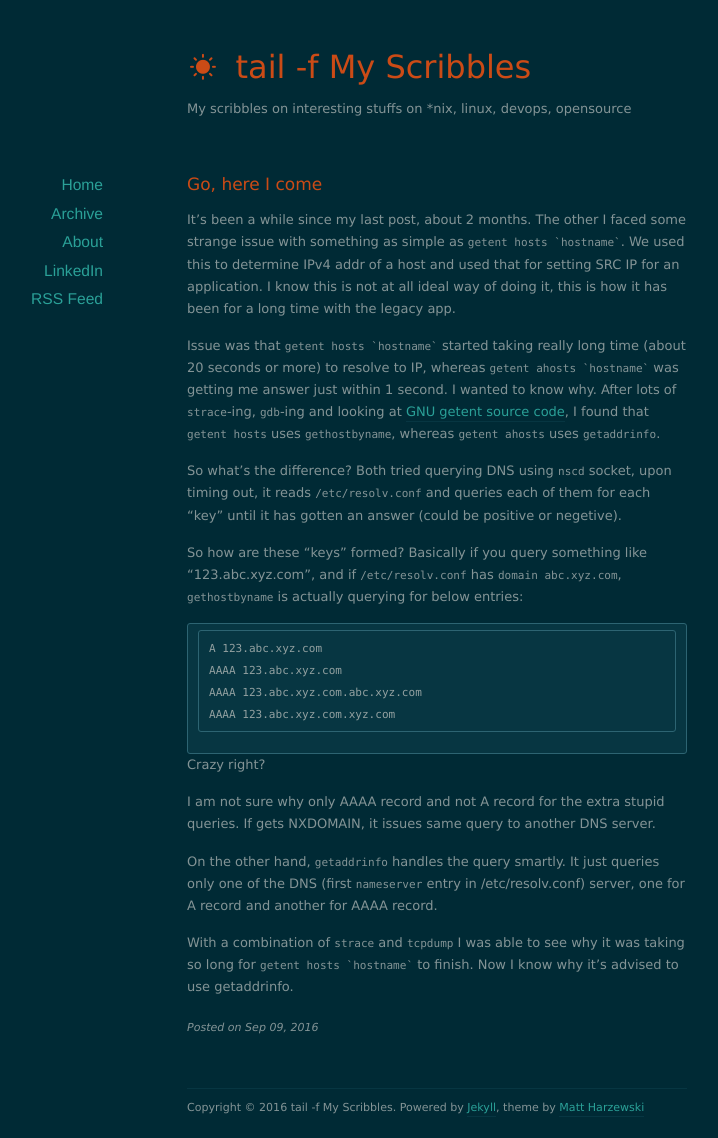
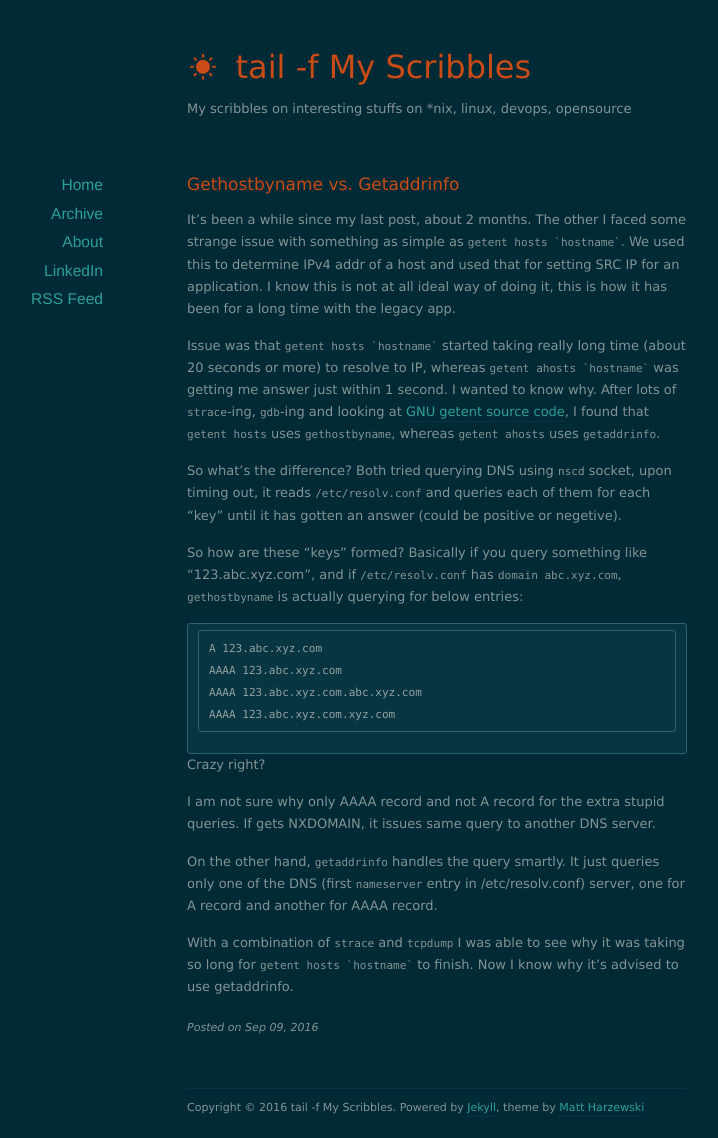
Before and after one commit to soumyadipdm/soumyadipdm.github.io, a Jekyll site: the page built from _posts/2016-09-09-gethostbyname-vs-getaddrinfo.md, in a window 1280 px wide. Shown: the whole page, without its empty margins (203-921 px from the left). Built offline with Jekyll 4.4.1, drawn with Linux system fonts in a browser that asks for light colours; nearby versions of some CDN libraries; comment, search, counter and statistics services are not loaded.

Commit message:
fix title

```diff
--- a/_posts/2016-09-09-gethostbyname-vs-getaddrinfo.md
+++ b/_posts/2016-09-09-gethostbyname-vs-getaddrinfo.md
@@ -1,6 +1,6 @@
 ---
 layout: post
-title:  "Go, here I come"
+title:  "Gethostbyname vs. Getaddrinfo"
 date:   2016-09-09 19:50:33
 categories: "system programming, linux, dns"
 ---
```
